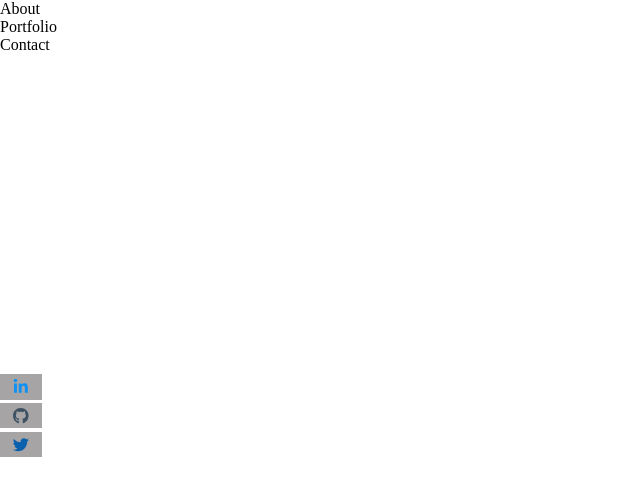
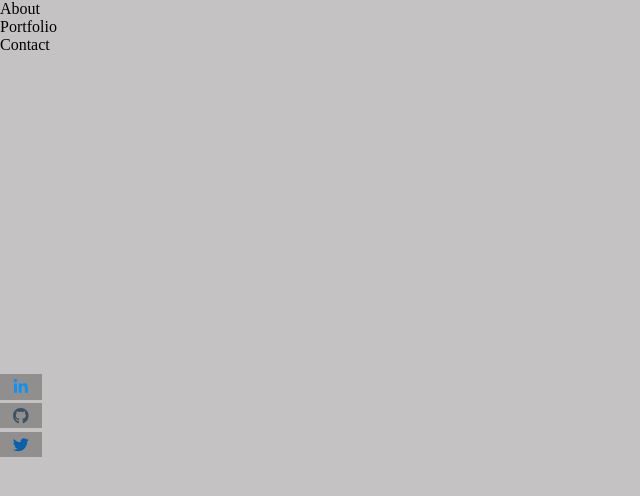
Before and after one commit to SamSumiya/samsumiya.com, a React (Create React App) app in the folder portfolio/: page / in a window 1280 px wide. Shown: the top 496 px of the page, without its empty margins (0-640 px from the left). Built offline with nearby package versions, Linux system fonts and the light colour scheme.

Commit message:
added background

```diff
--- a/portfolio/src/global-styles.css
+++ b/portfolio/src/global-styles.css
@@ -2,3 +2,7 @@
   margin: 0;
   padding: 0;
 }
+
+body {
+  background-color: rgb(196, 194, 194);
+}
```
